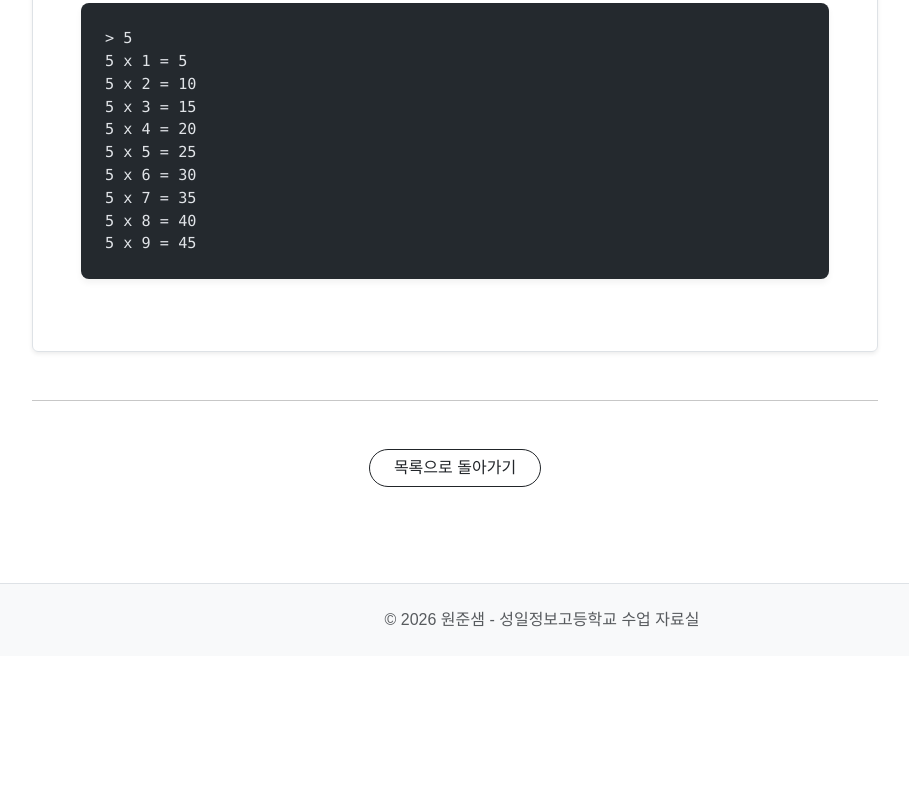
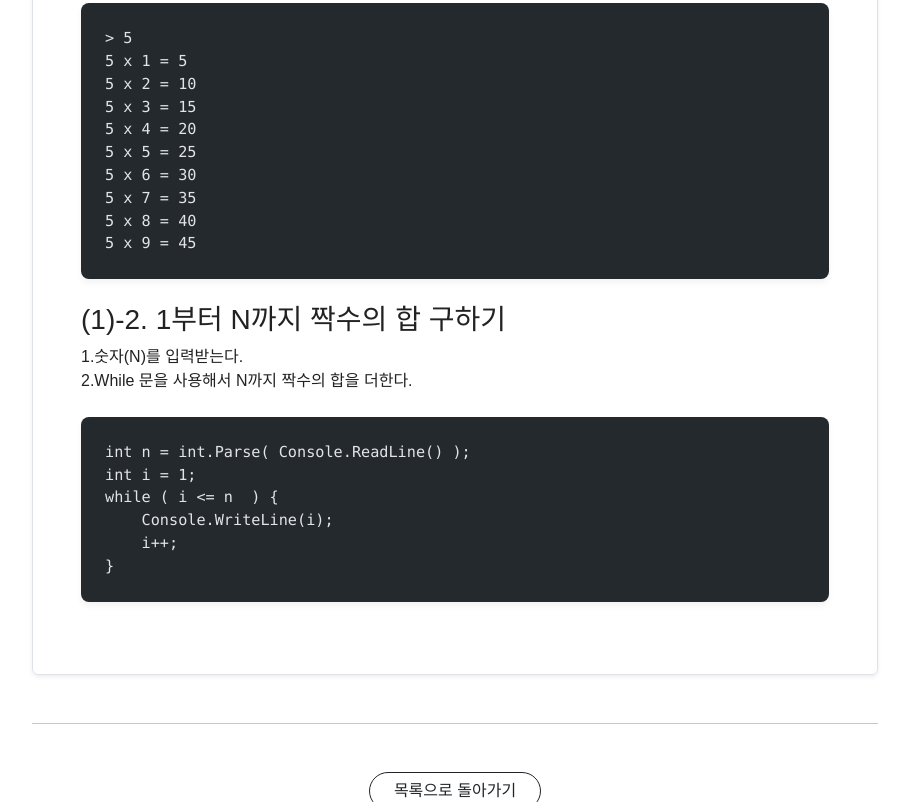
Before and after one commit to sungil-i/sungil-i.github.io, an Astro site: page /2026/2-10/daily/04-23-practical_csharp_1 in a window 1280 px wide. Shown: the part 1009-1811 px from the top of the page, without its empty margins (98-1007 px from the left). Before the commit the page ends 1665 px from the top, so only its background shows below. Built offline with nearby package versions, Linux system fonts and the light colour scheme; Astro itself is replaced by a stand-in of ours; code samples lack their colours; a web font is replaced by a local one.

Commit message:
5월 7일 수업하기

````diff
--- a/src/pages/2026/2-10/daily/04-23-practical_csharp_1.md
+++ b/src/pages/2026/2-10/daily/04-23-practical_csharp_1.md
@@ -41,3 +41,16 @@ if( dan >= 2  &&  dan <= 9 ) {
 5 x 8 = 40
 5 x 9 = 45
 ```
+
+### (1)-2. 1부터 N까지 짝수의 합 구하기
+
+> 1.숫자(N)를 입력받는다.<br>2.While 문을 사용해서 N까지 짝수의 합을 더한다.
+
+```csharp
+int n = int.Parse( Console.ReadLine() );
+int i = 1;
+while ( i <= n  ) {
+    Console.WriteLine(i);
+    i++;
+}
+```
````
